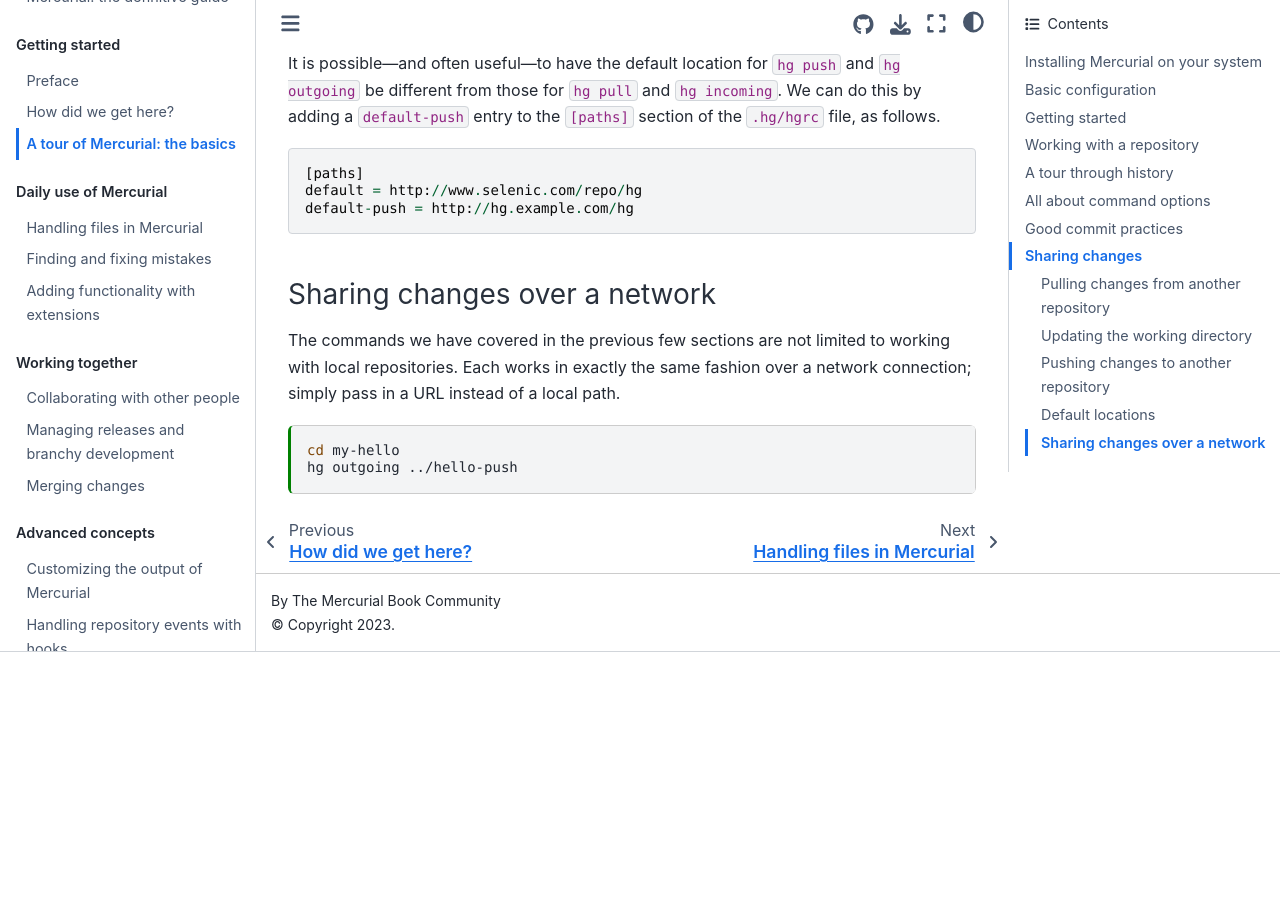
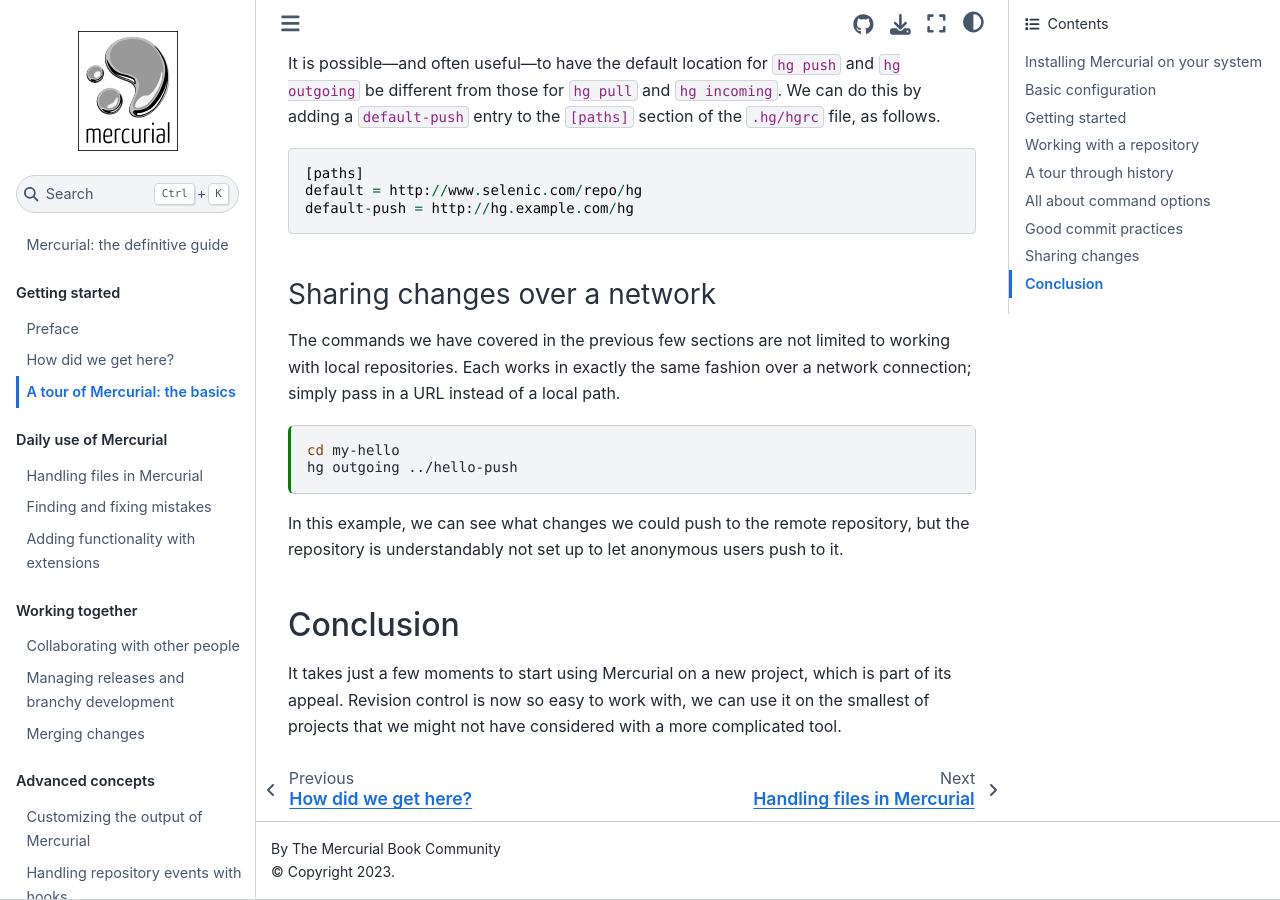
Before and after one commit to paugier/mercurial-jupyterbook, a Jupyter Book: the page built from book/getting-started/tour-basic.md, in a window 1280 px wide and 900 px high, scrolled down 18138 px. Built offline with Jupyter Book 1.0.4 settings and Sphinx 7.4.7 and the Sphinx Book theme 1.1.4, drawn with Linux system fonts in a browser that asks for light colours; before the commit the page ends 18790 px from its top, so only the background shows below that.

Commit message:
Fixes getting-started/tour-basic.md

````diff
--- a/book/getting-started/tour-basic.md
+++ b/book/getting-started/tour-basic.md
@@ -844,3 +844,13 @@
 cd my-hello
 hg outgoing ../hello-push
 ```
+
+In this example, we can see what changes we could push to the remote repository,
+but the repository is understandably not set up to let anonymous users push to it.
+
+## Conclusion
+
+It takes just a few moments to start using Mercurial on a new project, which is
+part of its appeal. Revision control is now so easy to work with, we can use it on
+the smallest of projects that we might not have considered with a more complicated
+tool.
--- a/convert/rst_files/tour-basic.rst
+++ b/convert/rst_files/tour-basic.rst
@@ -368,7 +368,7 @@
 If you want to see the history of several revisions without having to list each one, you can use *range notation*; this lets you express the idea “I
 want all revisions between ``abc`` and ``def``, inclusive”.
 
-.. include:: examples/results/tour.log.range.lxo
+.. include:: examples/results/tour.log-range.lxo
 
 
 Mercurial also honours the order in which you specify revisions, so ``hg log -r 2:4`` prints 2, 3, and 4. while ``hg log -r 4:2`` prints 4, 3, and 2.
@@ -597,7 +597,7 @@
 
 What happens if we try to pull or push changes and the receiving repository already has those changes? Nothing too exciting.
 
-.. include:: examples/results/tour.push.nothing.lxo
+.. include:: examples/results/tour.push-nothing.lxo
 
 
 Default locations
@@ -629,7 +629,7 @@
 The commands we have covered in the previous few sections are not limited to working with local repositories. Each works in exactly the same fashion
 over a network connection; simply pass in a URL instead of a local path.
 
-.. include:: examples/results/tour.outgoing.net.lxo
+.. include:: examples/results/tour.outgoing-net.lxo
 
 
 In this example, we can see what changes we could push to the remote repository, but the repository is understandably not set up to let anonymous
````
Also changed, not shown: 1 other file.
